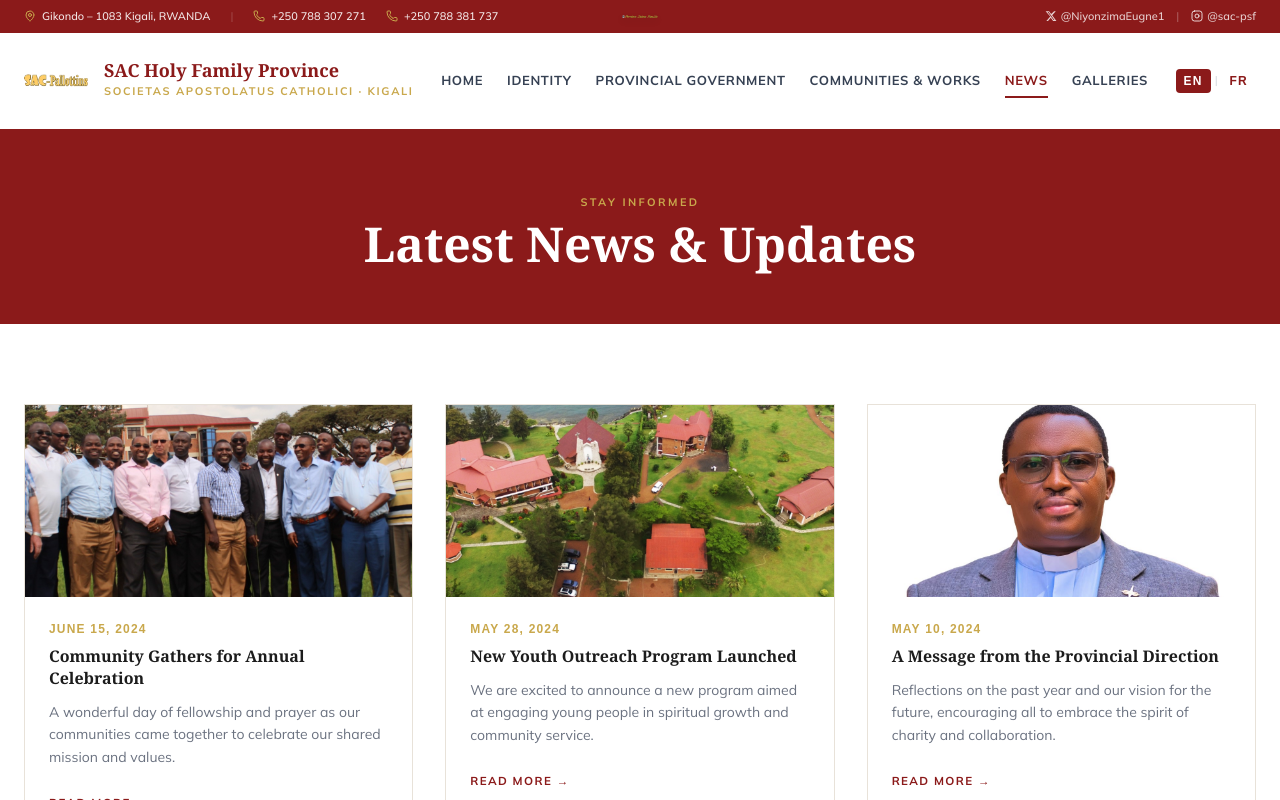
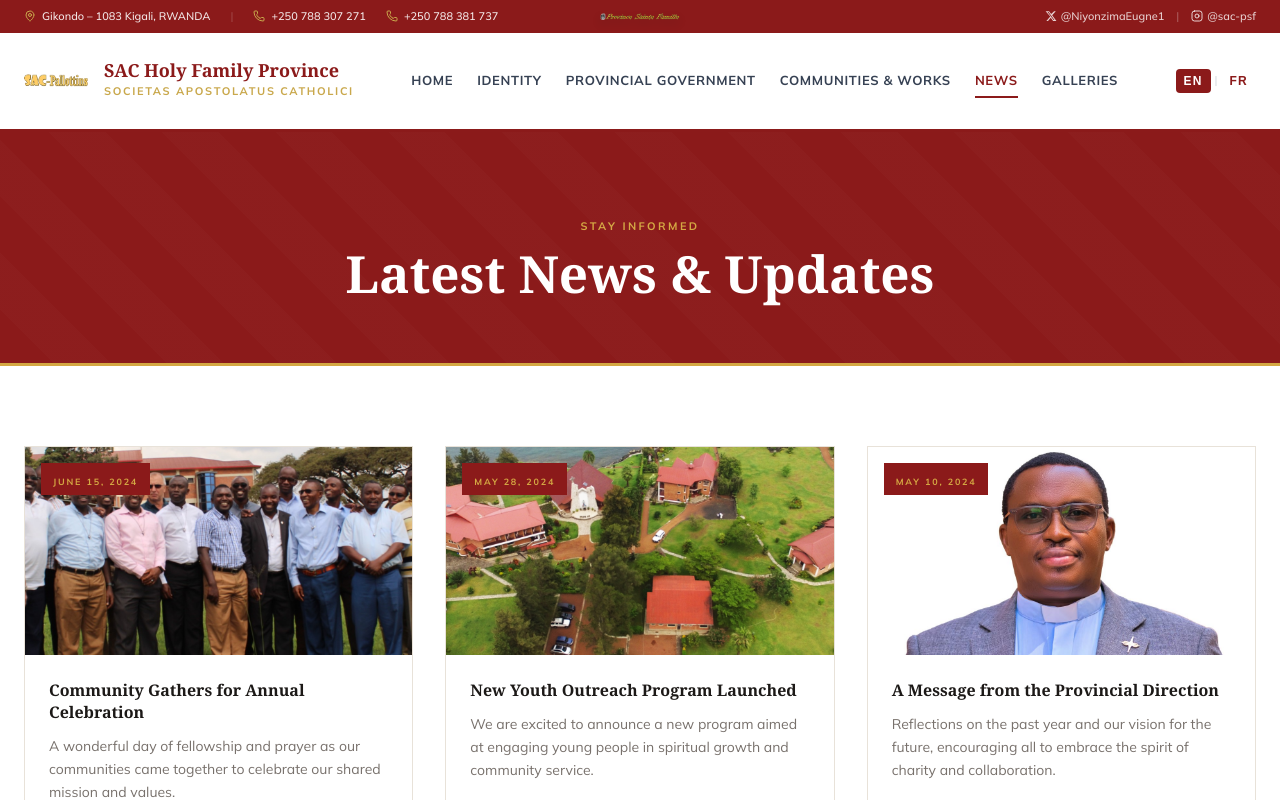
Before and after one commit to Muhinde234/palloti-website, a Next.js app: page /en/news in a window 1280 px wide. Shown: the top 800 px of the page. Built offline with nearby package versions, Linux system fonts and the light colour scheme.

Commit message:
update the design

```diff
--- a/app/[lang]/galleries/page.tsx
+++ b/app/[lang]/galleries/page.tsx
@@ -4,12 +4,12 @@ import { Footer } from "../../components/Footer";
 import { getDictionary } from "@/lib/getDictionary";
 
 const images = [
-  "/images/p2.jpg",
-  "/images/p5.jpg",
-  "/images/p6.jpg",
-  "/images/p7.jpg",
-  "/images/p8.jpg",
-  "/images/pic1.jpeg",
+  { src: "/images/p2.jpg",    caption: "Community Life" },
+  { src: "/images/p5.jpg",    caption: "Province Events" },
+  { src: "/images/p6.jpg",    caption: "Apostolic Works" },
+  { src: "/images/p7.jpg",    caption: "Formation" },
+  { src: "/images/p8.jpg",    caption: "Mission" },
+  { src: "/images/pic1.jpeg", caption: "Celebration" },
 ];
 
 export default async function GalleriesPage({ params }: { params: Promise<{ lang: string }> }) {
@@ -20,27 +20,35 @@ export default async function GalleriesPage({ params }: { params: Promise<{ lang
     <>
       <Header lang={lang} navigation={dict.navigation} />
 
-      <div className="py-14" style={{ background: "#8B1A1A" }}>
-        <div className="container mx-auto px-6 text-center text-white">
-          <p className="badge" style={{ color: "#C9A84C" }}>{dict.galleries.badge}</p>
-          <h1 className="text-4xl md:text-5xl font-bold mt-2" style={{ fontFamily: "Georgia, serif" }}>
-            {dict.galleries.title}
-          </h1>
-          <p className="mt-2 text-base" style={{ color: "rgba(255,255,255,0.7)" }}>{dict.galleries.subtitle}</p>
+      <div className="page-banner">
+        <div className="container mx-auto px-6">
+          <p className="badge">{dict.galleries.badge}</p>
+          <h1>{dict.galleries.title}</h1>
+          <p className="subtitle">{dict.galleries.subtitle}</p>
         </div>
       </div>
 
       <main className="py-20 bg-white">
         <div className="container mx-auto px-6">
           <div className="grid grid-cols-1 sm:grid-cols-2 md:grid-cols-3 gap-4">
-            {images.map((src, i) => (
-              <div key={i} className="relative overflow-hidden rounded-lg" style={{ height: "260px" }}>
+            {images.map((item, i) => (
+              <div key={i} className="group relative overflow-hidden rounded-lg cursor-pointer"
+                style={{ height: "280px" }}>
                 <Image
-                  src={src}
-                  alt={`Gallery ${i + 1}`}
+                  src={item.src}
+                  alt={item.caption}
                   fill
-                  className="object-cover transition-transform duration-500 hover:scale-105"
+                  className="object-cover transition-transform duration-700 group-hover:scale-110"
                 />
+                {/* Dark overlay on hover */}
+                <div className="absolute inset-0 bg-[var(--dark)]/0 group-hover:bg-[var(--dark)]/50 transition-all duration-500" />
+                {/* Caption */}
+                <div className="absolute inset-x-0 bottom-0 translate-y-full group-hover:translate-y-0 transition-transform duration-500 p-5"
+                  style={{ background: "linear-gradient(to top, rgba(139,26,26,0.92), transparent)" }}>
+                  <div className="w-8 h-[2px] bg-[var(--gold)] mb-2" />
+                  <p className="text-white font-bold text-sm tracking-wide"
+                    style={{ fontFamily: "Georgia, serif" }}>{item.caption}</p>
+                </div>
               </div>
             ))}
           </div>
--- a/app/[lang]/news/page.tsx
+++ b/app/[lang]/news/page.tsx
@@ -13,12 +13,10 @@ export default async function NewsPage({ params }: { params: Promise<{ lang: str
     <>
       <Header lang={lang} navigation={dict.navigation} />
 
-      <div className="py-14" style={{ background: "#8B1A1A" }}>
-        <div className="container mx-auto px-6 text-center text-white">
-          <p className="badge" style={{ color: "#C9A84C" }}>{newsSection.badge}</p>
-          <h1 className="text-4xl md:text-5xl font-bold mt-2" style={{ fontFamily: "Georgia, serif" }}>
-            {newsSection.title}
-          </h1>
+      <div className="page-banner">
+        <div className="container mx-auto px-6">
+          <p className="badge">{newsSection.badge}</p>
+          <h1>{newsSection.title}</h1>
         </div>
       </div>
 
@@ -26,23 +24,31 @@ export default async function NewsPage({ params }: { params: Promise<{ lang: str
         <div className="container mx-auto px-6">
           <div className="grid grid-cols-1 md:grid-cols-2 lg:grid-cols-3 gap-8">
             {newsSection.articles.map((article: { id: number; title: string; date: string; summary: string; imageUrl: string }) => (
-              <div key={article.id} className="card">
-                <div className="relative h-48 overflow-hidden">
-                  <Image src={article.imageUrl} alt={article.title} fill className="object-cover transition-transform duration-500 hover:scale-105" />
+              <div key={article.id} className="card group">
+                <div className="relative h-52 overflow-hidden">
+                  <Image src={article.imageUrl} alt={article.title} fill
+                    className="object-cover transition-transform duration-700 group-hover:scale-105" />
+                  <div className="absolute inset-0 bg-[var(--dark)]/0 group-hover:bg-[var(--dark)]/20 transition-all duration-500" />
+                  <div className="absolute top-4 left-4 bg-[var(--red)] px-3 py-1">
+                    <span className="text-[9px] font-bold tracking-[0.2em] uppercase text-[var(--gold)]">
+                      {article.date}
+                    </span>
+                  </div>
                 </div>
                 <div className="p-6">
-                  <p className="text-xs font-bold uppercase tracking-widest mb-2" style={{ color: "#C9A84C", fontFamily: "Arial, sans-serif" }}>
-                    {article.date}
-                  </p>
-                  <h3 className="text-base font-bold mb-3 leading-snug" style={{ color: "#1C1C1C", fontFamily: "Georgia, serif" }}>
+                  <h3 className="text-base font-bold mb-3 leading-snug text-[var(--dark)] group-hover:text-[var(--red)] transition-colors"
+                    style={{ fontFamily: "Georgia, serif" }}>
                     {article.title}
                   </h3>
-                  <p className="text-sm leading-relaxed mb-5" style={{ color: "#6B7280" }}>
+                  <p className="text-sm leading-relaxed mb-5 text-[var(--gray)] line-clamp-3">
                     {article.summary}
                   </p>
-                  <Link href={`/${lang}/news/${article.id}`} className="read-more">
-                    {newsSection.readMore} →
-                  </Link>
+                  <div className="flex items-center gap-3 pt-4 border-t border-[#e8e2d9]">
+                    <Link href={`/${lang}/news/${article.id}`} className="read-more">
+                      {newsSection.readMore}
+                    </Link>
+                    <span className="w-5 h-px bg-[var(--gold)] group-hover:w-9 transition-all duration-300" />
+                  </div>
                 </div>
               </div>
             ))}
--- a/app/components/header.tsx
+++ b/app/components/header.tsx
@@ -82,9 +82,9 @@ export const Header = ({ lang, navigation }: HeaderProps) => {
             <Image
               src="/images/p3.png"
               alt="SAC Emblem"
-              width={36}
-              height={36}
-              className="object-contain drop-shadow-md"
+              width={80}
+              height={80}
+              className="object-contain drop-shadow-lg"
             />
           </div>
 
@@ -128,7 +128,7 @@ export const Header = ({ lang, navigation }: HeaderProps) => {
                   SAC Holy Family Province
                 </span>
                 <span className="text-[9px] md:text-[11px] font-bold tracking-[0.15em] uppercase text-[#C9A84C] mt-1">
-                  Societas Apostolatus Catholici · Kigali
+                  Societas Apostolatus Catholici
                 </span>
               </div>
             </Link>
--- a/app/globals.css
+++ b/app/globals.css
@@ -1,15 +1,17 @@
 @import "tailwindcss";
 
 :root {
-  --red:    #8B1A1A;
-  --red-dk: #6B1212;
-  --gold:   #C9A84C;
-  --gold-lt:#E2C06A;
-  --cream:  #FDFCFB;
-  --cream2: #F9F6F1;
-  --dark:   #111111;
-  --mid:    #3D3D3D;
-  --gray:   #6B7280;
+  --red:    #8B1A1A;   /* deep crimson — authority */
+  --red-dk: #6B1212;   /* darkened crimson — hover/depth */
+  --red-lt: #A52020;   /* lighter crimson — subtle accents */
+  --gold:   #D4A843;   /* warm luminous gold */
+  --gold-lt:#E8B84B;   /* bright gold — hover glow */
+  --gold-dk:#B8922E;   /* deep gold — pressed states */
+  --cream:  #FDFCFB;   /* near-white warm base */
+  --cream2: #F5EFE6;   /* warm parchment — visible tier */
+  --dark:   #1C1917;   /* warm black — deep text/bg */
+  --mid:    #44403C;   /* warm charcoal — body text */
+  --gray:   #78716C;   /* warm stone — muted text */
   --white:  #FFFFFF;
 }
 
@@ -60,7 +62,7 @@ body {
 }
 .card:hover {
   transform: translateY(-6px);
-  box-shadow: 0 20px 50px rgba(139,26,26,0.13);
+  box-shadow: 0 20px 50px rgba(139,26,26,0.18);
 }
 
 /* ── Read-more link ── */
@@ -81,18 +83,19 @@ body {
   gap: 0.6rem;
   padding: 0.95rem 2.4rem;
   background: var(--gold);
-  color: var(--red-dk);
+  color: var(--dark);
   font-size: 0.72rem;
   font-weight: 800;
   letter-spacing: 0.16em;
   text-transform: uppercase;
   border-radius: 9999px;
-  transition: background 0.25s, color 0.25s, transform 0.2s;
+  transition: background 0.25s, color 0.25s, transform 0.2s, box-shadow 0.25s;
 }
 .btn-primary:hover {
-  background: var(--red);
-  color: var(--white);
+  background: var(--gold-lt);
+  color: var(--dark);
   transform: translateY(-2px);
+  box-shadow: 0 8px 24px rgba(212,168,67,0.4);
 }
 
 /* ── Outline button ── */
@@ -153,6 +156,50 @@ body {
 .nav-link:hover { color: var(--gold-lt); }
 .nav-link:hover::after { width: 100%; }
 
+/* ── Page banner ── */
+.page-banner {
+  position: relative;
+  padding: 5rem 0 4rem;
+  background: var(--red);
+  overflow: hidden;
+  text-align: center;
+  color: var(--white);
+}
+.page-banner::before {
+  content: '';
+  position: absolute;
+  inset: 0;
+  background:
+    repeating-linear-gradient(
+      45deg,
+      transparent,
+      transparent 40px,
+      rgba(255,255,255,0.015) 40px,
+      rgba(255,255,255,0.015) 80px
+    );
+  pointer-events: none;
+}
+.page-banner::after {
+  content: '';
+  position: absolute;
+  bottom: 0; left: 0; right: 0;
+  height: 3px;
+  background: var(--gold);
+}
+.page-banner h1 {
+  font-family: Georgia, serif;
+  font-size: clamp(2rem, 5vw, 3.2rem);
+  font-weight: 700;
+  margin-top: 0.5rem;
+  line-height: 1.15;
+}
+.page-banner .subtitle {
+  margin-top: 0.75rem;
+  font-size: 0.85rem;
+  color: rgba(255,255,255,0.65);
+  letter-spacing: 0.08em;
+}
+
 /* ── Mobile nav ── */
 .mobile-nav-link {
   display: block;
```
Also changed, not shown: app/[lang]/communities/page.tsx (+13 -13 lines), app/[lang]/direction/page.tsx (+19 -19 lines), app/[lang]/history/page.tsx (+23 -25 lines), app/[lang]/identity/page.tsx (+28 -27 lines).
